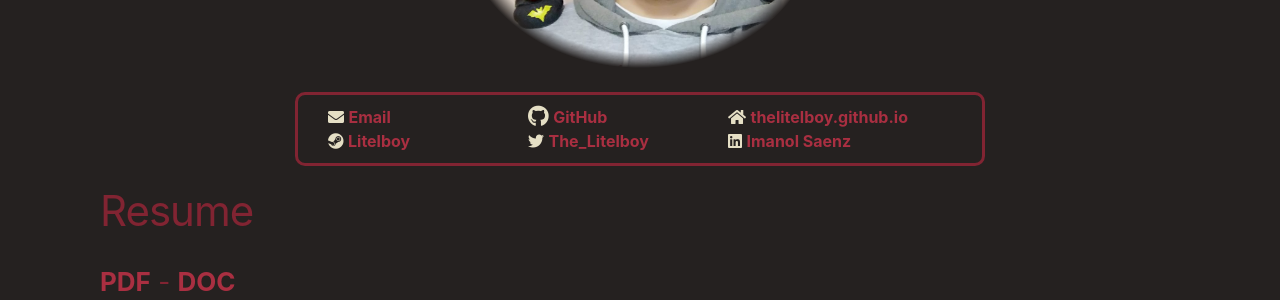
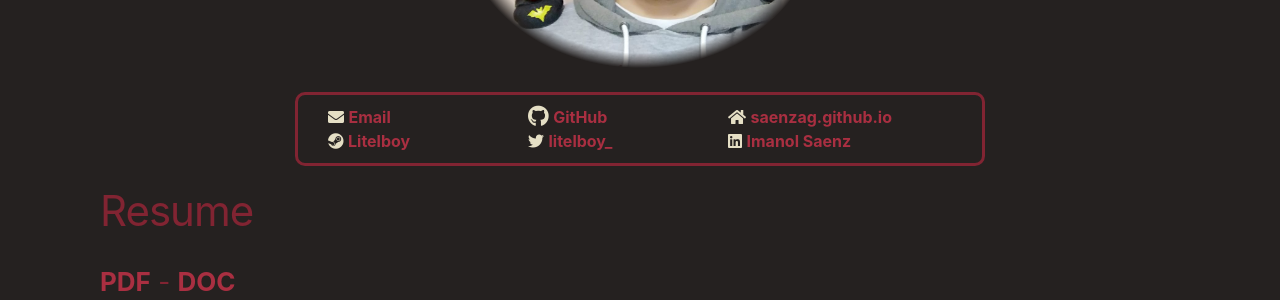
Before and after one commit to saenzag/saenzag.github.io, a Jekyll site: the page built from Resume.md, in a window 1280 px wide and 900 px high. Shown: the part 324-624 px from the top of the window. Built offline with Jekyll 4.4.1, drawn with Linux system fonts in a browser that asks for light colours.

Commit message:
cambio nombre a saenzag

```diff
--- a/_includes/head.html
+++ b/_includes/head.html
@@ -1,5 +1,5 @@
 <head>
-  <title>TheLitleBoy's Blog</title>
+  <title>Imanol Saenz</title>
   <meta property='og:title' content="TheLitleBoy's Blog">
   <meta property='og:image' content="../favicon.ico">
   <meta property='og:description' content="Here I post my projects">
--- a/_includes/resume.html
+++ b/_includes/resume.html
@@ -23,10 +23,10 @@
       <ul style="list-style: none; margin-bottom: auto; width: 150px;">
 
         <li><i class="fab fa-github fa-lg"></i>
-          <a href="https://github.com/thelitelboy">GitHub</a></li>
+          <a href="https://github.com/saenzag">GitHub</a></li>
 
         <li><i class="fab fa-twitter"></i>
-          <a href="https://twitter.com/The_LitelBoy">The_Litelboy</a></li>
+          <a href="https://twitter.com/litelboy_">litelboy_</a></li>
 
       </ul>
     </div>
@@ -34,7 +34,7 @@
       <ul style="list-style: none; margin-bottom: auto; width: 210px;">
 
         <li><i class="fas fa-home"></i>
-          <a href="http://thelitelboy.github.io/">thelitelboy.github.io</a></li>
+          <a href="http://saenzag.github.io/">saenzag.github.io</a></li>
 
         <li><i class="fab fa-linkedin"></i>
           <a href="https://www.linkedin.com/in/imanol-saenz-aguirre-b5a614167/">Imanol Saenz</a></li>
```
